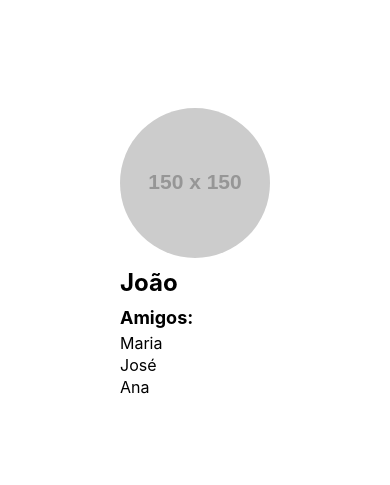
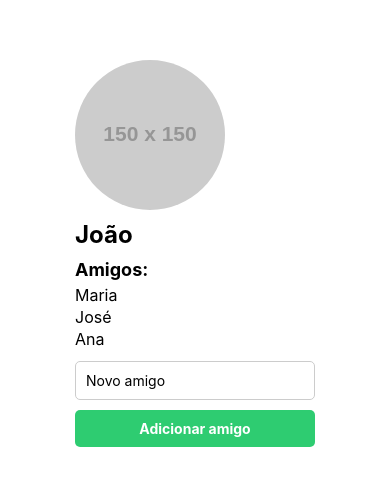
Before and after one commit to ParagonVirtuoso/SocialProjects, a React Native app: screen / in a window 390 px wide. Shown: the part 169-654 px from the top of the page. Built offline with nearby package versions, Linux system fonts and the light colour scheme.

Commit message:
feat: Adiciona funcionalidade de adicionar amigos

```diff
--- a/screens/perfil/PerfilUsuario.tsx
+++ b/screens/perfil/PerfilUsuario.tsx
@@ -1,5 +1,13 @@
 import React from 'react';
-import {View, Text, Image, FlatList, StyleSheet} from 'react-native';
+import {
+  View,
+  Text,
+  Image,
+  FlatList,
+  TextInput,
+  TouchableOpacity,
+  StyleSheet,
+} from 'react-native';
 
 export interface Usuario {
   nome: string;
@@ -12,17 +20,36 @@ interface PerfilUsuarioProps {
 }
 
 const PerfilUsuario: React.FC<PerfilUsuarioProps> = ({usuario}) => {
+  const [amigos, setAmigos] = React.useState(usuario.amigos);
+  const [novoAmigo, setNovoAmigo] = React.useState('');
+
+  const adicionarAmigo = () => {
+    if (novoAmigo) {
+      setAmigos([...amigos, novoAmigo]);
+      setNovoAmigo('');
+    }
+  };
+
   return (
     <View>
       <Image source={{uri: usuario.foto}} style={styles.foto} />
       <Text style={styles.nome}>{usuario.nome}</Text>
       <Text style={styles.subtitulo}>Amigos:</Text>
       <FlatList
-        data={usuario.amigos}
+        data={amigos}
         renderItem={({item}) => <Text style={styles.amigo}>{item}</Text>}
         keyExtractor={(item, index) => index.toString()}
         style={styles.listaAmigos}
       />
+      <TextInput
+        placeholder="Novo amigo"
+        value={novoAmigo}
+        onChangeText={setNovoAmigo}
+        style={styles.input}
+      />
+      <TouchableOpacity onPress={adicionarAmigo} style={styles.botao}>
+        <Text style={styles.textoBotao}>Adicionar amigo</Text>
+      </TouchableOpacity>
     </View>
   );
 };
@@ -51,6 +78,23 @@ const styles = StyleSheet.create({
   listaAmigos: {
     maxHeight: 150,
   },
+  input: {
+    borderWidth: 1,
+    borderColor: '#ccc',
+    borderRadius: 5,
+    padding: 10,
+    marginVertical: 10,
+  },
+  botao: {
+    backgroundColor: '#2ecc71',
+    padding: 10,
+    borderRadius: 5,
+    alignItems: 'center',
+  },
+  textoBotao: {
+    color: '#fff',
+    fontWeight: 'bold',
+  },
 });
 
 export default PerfilUsuario;
```
